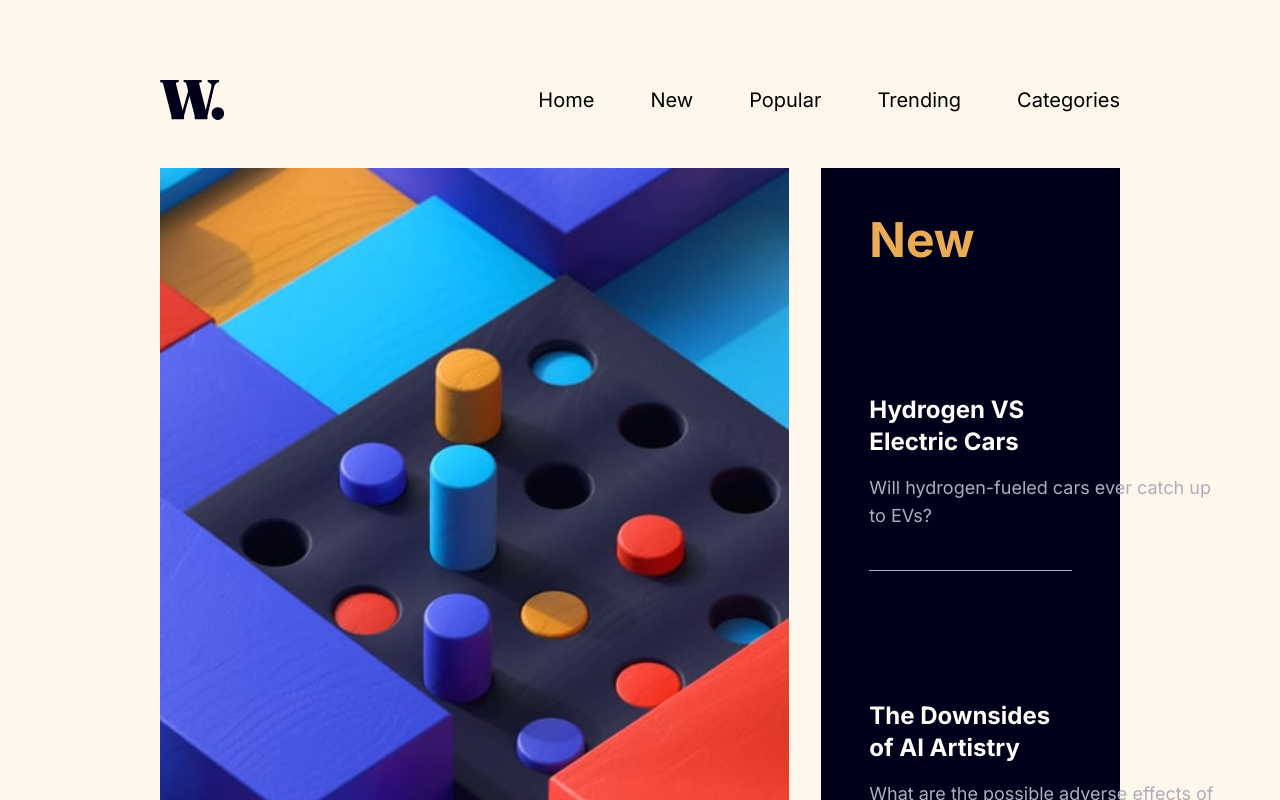
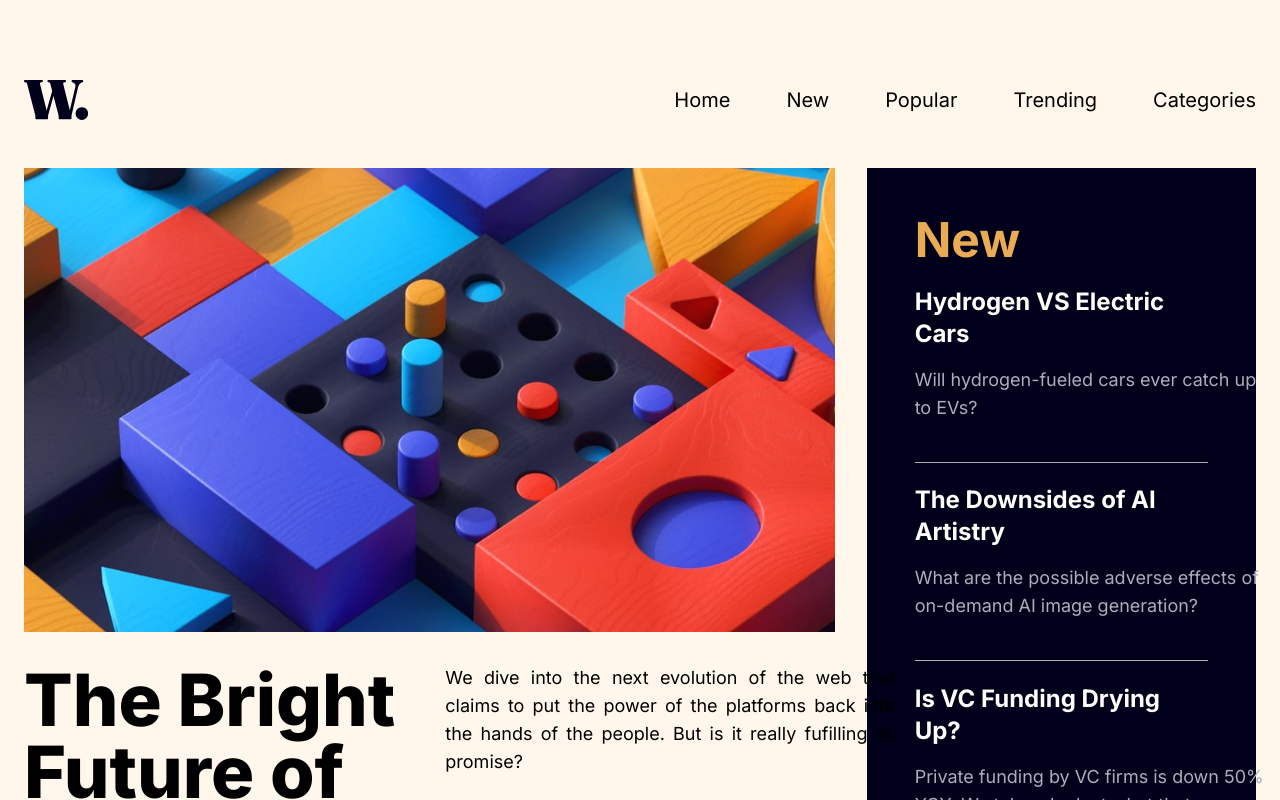
Before and after one commit to Dvin12/FrontEndMentorChallenges, a React (Vite) app: page / in a window 1280 px wide. Shown: the top 800 px of the page. Built offline with nearby package versions, Linux system fonts and the light colour scheme.

Commit message:
Update App.jsx

```diff
--- a/src/App.jsx
+++ b/src/App.jsx
@@ -25,7 +25,7 @@ export default function App() {
 
   const isMobile = windowWidth <= breakpoint;
   return (
-    <main className=" font-Inter bg-[hsl(36,100%,96%)]  xl:py-20 xl:px-40  px-6 py-8">
+    <main className=" font-Inter bg-[hsl(36,100%,96%)]  xl:py-20 xl:px-600  px-6 py-8">
       <Navigation>
         <Logo />
         {isMobile ? (
```
